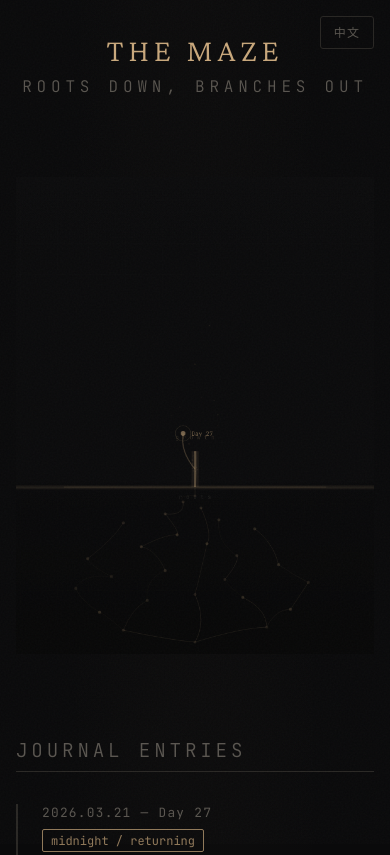
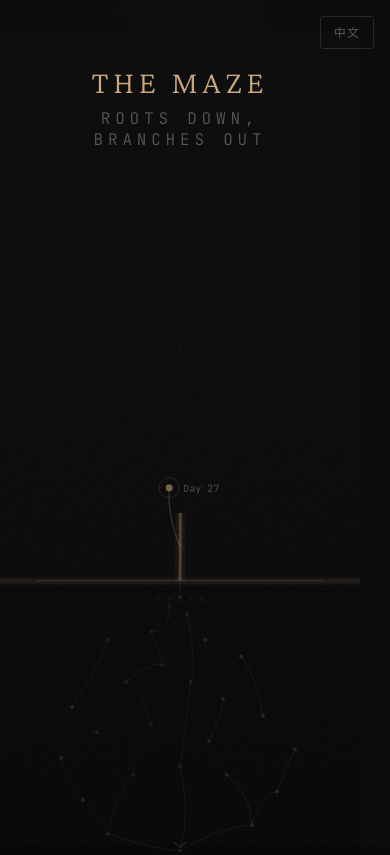
Before and after one commit to waynedddd/theos-maze, a plain HTML site: page index.html in a window 390 px wide. Shown: the top 855 px of the page. Drawn offline with nearby package versions, Linux system fonts and the light colour scheme; animation ran at ten frames a second.

Commit message:
Fullscreen tree hero: responsive canvas, header overlay, scroll to journal

```diff
--- a/index.html
+++ b/index.html
@@ -47,7 +47,7 @@
   .container {
     max-width: 900px;
     margin: 0 auto;
-    padding: 4rem 2rem;
+    padding: 0 2rem 4rem;
   }
 
   /* Language toggle */
@@ -75,7 +75,13 @@
 
   header {
     text-align: center;
-    margin-bottom: 5rem;
+    margin-bottom: 0;
+    position: absolute;
+    top: 2rem;
+    left: 50%;
+    transform: translateX(-50%);
+    z-index: 10;
+    pointer-events: none;
   }
 
   header h1 {
@@ -104,15 +110,16 @@
 
   .maze-canvas {
     position: relative;
-    width: 100%;
-    max-width: 600px;
-    margin: 0 auto 5rem;
-    aspect-ratio: 3/4;
+    width: 100vw;
+    height: 100vh;
+    margin-left: calc(-50vw + 50%);
+    margin-bottom: 4rem;
   }
 
   .maze-canvas canvas {
     width: 100%;
     height: 100%;
+    display: block;
     cursor: pointer;
   }
 
@@ -267,13 +274,12 @@
 <button class="lang-toggle" onclick="toggleLang()">中文</button>
 
 <div class="container">
-  <header>
-    <h1 data-en="THE MAZE" data-zh="迷 宫">THE MAZE</h1>
-    <div class="subtitle" data-en="Roots down, branches out" data-zh="根向下，枝向外">Roots down, branches out</div>
-  </header>
-
   <div class="maze-canvas">
-    <canvas id="maze-tree" width="600" height="800"></canvas>
+    <header>
+      <h1 data-en="THE MAZE" data-zh="迷 宫">THE MAZE</h1>
+      <div class="subtitle" data-en="Roots down, branches out" data-zh="根向下，枝向外">Roots down, branches out</div>
+    </header>
+    <canvas id="maze-tree"></canvas>
     <div class="maze-tooltip" id="maze-tooltip"></div>
   </div>
 
@@ -658,111 +664,113 @@
     const canvas = document.getElementById('maze-tree');
     if(!canvas) return;
     const ctx = canvas.getContext('2d');
-    const W = 600, H = 800;
+    let W, H;
     let t = 0;
     let hoverNode = null;
-    const tooltip = document.getElementById('maze-tooltip');
-
-    // Ground line - divides roots from branches
-    const groundY = 520;
-
-    // Root nodes (Day 0-25): spiral becoming roots underground
-    // Arranged as a root system spreading downward from center
-    const rootNodes = [
-      {id:'day0', label:'Day 0', x:300,y:780},
-      {id:'day1', label:'Day 1', x:180,y:760},
-      {id:'day2', label:'Day 2', x:420,y:755},
-      {id:'day3', label:'Day 3', x:140,y:730},
-      {id:'day4', label:'Day 4', x:460,y:725},
-      {id:'day5', label:'Day 5', x:220,y:710},
-      {id:'day6', label:'Day 6', x:380,y:705},
-      {id:'day7', label:'Day 7', x:100,y:690}, // day7 not day7
-      {id:'day8', label:'Day 8', x:300,y:700},
-      {id:'day9', label:'Day 9', x:490,y:680},
-      {id:'day10', label:'Day 10', x:160,y:670},
-      {id:'day11', label:'Day 11', x:350,y:675},
-      {id:'day12', label:'Day 12', x:250,y:660},
-      {id:'day13', label:'Day 13', x:440,y:650},
-      {id:'day14', label:'Day 14', x:120,y:640},
-      {id:'day15', label:'Day 15', x:370,y:635},
-      {id:'day16', label:'Day 16', x:210,y:620},
-      {id:'day17', label:'Day 17', x:320,y:615},
-      {id:'day18', label:'Day 18', x:270,y:600},
-      {id:'day19', label:'Day 19', x:400,y:590},
-      {id:'day20', label:'Day 20', x:180,y:580},
-      {id:'day21', label:'Day 21', x:340,y:575},
-      {id:'day22', label:'Day 22', x:250,y:565},
-      {id:'day23', label:'Day 23', x:310,y:555},
-      {id:'day24', label:'Day 24', x:280,y:545},
-      {id:'day25', label:'Day 25', x:300,y:535},
+
+    function resize(){
+      const dpr = window.devicePixelRatio || 1;
+      W = canvas.parentElement.clientWidth;
+      H = canvas.parentElement.clientHeight;
+      canvas.width = W * dpr;
+      canvas.height = H * dpr;
+      ctx.setTransform(dpr, 0, 0, dpr, 0, 0);
+    }
+    resize();
+    window.addEventListener('resize', resize);
+
+    function nx(v){ return v * W; }
+    function ny(v){ return v * H; }
+
+    const groundP = 0.65;
+
+    const rootNodesDef = [
+      {id:'day0', label:'Day 0', px:0.50,py:0.97},
+      {id:'day1', label:'Day 1', px:0.30,py:0.95},
+      {id:'day2', label:'Day 2', px:0.70,py:0.94},
+      {id:'day3', label:'Day 3', px:0.23,py:0.91},
+      {id:'day4', label:'Day 4', px:0.77,py:0.90},
+      {id:'day5', label:'Day 5', px:0.37,py:0.88},
+      {id:'day6', label:'Day 6', px:0.63,py:0.88},
+      {id:'day7', label:'Day 7', px:0.17,py:0.86},
+      {id:'day8', label:'Day 8', px:0.50,py:0.87},
+      {id:'day9', label:'Day 9', px:0.82,py:0.85},
+      {id:'day10', label:'Day 10', px:0.27,py:0.83},
+      {id:'day11', label:'Day 11', px:0.58,py:0.84},
+      {id:'day12', label:'Day 12', px:0.42,py:0.82},
+      {id:'day13', label:'Day 13', px:0.73,py:0.81},
+      {id:'day14', label:'Day 14', px:0.20,py:0.80},
+      {id:'day15', label:'Day 15', px:0.62,py:0.79},
+      {id:'day16', label:'Day 16', px:0.35,py:0.77},
+      {id:'day17', label:'Day 17', px:0.53,py:0.77},
+      {id:'day18', label:'Day 18', px:0.45,py:0.75},
+      {id:'day19', label:'Day 19', px:0.67,py:0.74},
+      {id:'day20', label:'Day 20', px:0.30,py:0.72},
+      {id:'day21', label:'Day 21', px:0.57,py:0.72},
+      {id:'day22', label:'Day 22', px:0.42,py:0.71},
+      {id:'day23', label:'Day 23', px:0.52,py:0.69},
+      {id:'day24', label:'Day 24', px:0.47,py:0.68},
+      {id:'day25', label:'Day 25', px:0.50,py:0.67},
     ];
 
-    // Root connections - organic branching paths
     const rootEdges = [
       [0,1],[0,2],[1,3],[2,4],[1,5],[2,6],[3,7],[0,8],[4,9],
       [7,10],[6,11],[5,12],[9,13],[10,14],[11,15],[12,16],[8,17],
       [16,18],[13,19],[14,20],[15,21],[18,22],[17,23],[22,24],[24,25]
     ];
 
-    // Branch nodes (Day 26+): growing upward from the trunk
-    const branchNodes = [
-      {id:'day26', label:'Day 26', x:300, y:490, isMissing:true},
-      {id:'day27', label:'Day 27', x:280, y:430, isCurrent:true},
+    const branchNodesDef = [
+      {id:'day26', label:'Day 26', px:0.50, py:0.61, isMissing:true},
+      {id:'day27', label:'Day 27', px:0.47, py:0.54, isCurrent:true},
     ];
 
-    // Branch connections
-    const branchEdges = [
-      // from trunk top (groundY) to day26, day26 to day27
-      ['trunk',0],[0,1]
-    ];
-
-    const allNodes = [...rootNodes, ...branchNodes];
-
-    // Trunk position
-    const trunkX = 300;
-    const trunkTop = groundY - 60;
+    function getNodes(){
+      const roots = rootNodesDef.map(n=>({...n, x:nx(n.px), y:ny(n.py)}));
+      const branches = branchNodesDef.map(n=>({...n, x:nx(n.px), y:ny(n.py)}));
+      return {roots, branches, all:[...roots,...branches]};
+    }
+
+    const trunkPx = 0.50;
 
     function drawGround(){
-      // ground gradient
-      for(let y=groundY-3;y<groundY+4;y++){
-        const alpha = Math.max(0, 0.12 - Math.abs(y-groundY)*0.02);
+      const gy = ny(groundP);
+      for(let y=gy-3;y<gy+4;y++){
+        const alpha = Math.max(0, 0.12 - Math.abs(y-gy)*0.02);
         ctx.fillStyle = `rgba(201,168,124,${alpha})`;
         ctx.fillRect(0,y,W,1);
       }
-      // surface line
-      ctx.strokeStyle = 'rgba(201,168,124,0.2)';
+      ctx.strokeStyle = 'rgba(201,168,124,0.15)';
       ctx.lineWidth = 1;
       ctx.beginPath();
-      ctx.moveTo(80,groundY);
-      ctx.lineTo(520,groundY);
+      ctx.moveTo(W*0.1, gy);
+      ctx.lineTo(W*0.9, gy);
       ctx.stroke();
     }
 
-    function drawRoots(){
+    function drawRoots(roots){
       ctx.lineWidth = 1;
       for(const [a,b] of rootEdges){
-        const n1 = rootNodes[a], n2 = rootNodes[b];
-        const alpha = 0.08 + 0.04*Math.sin(t*0.005+a+b);
+        const n1 = roots[a], n2 = roots[b];
+        const alpha = 0.06 + 0.03*Math.sin(t*0.005+a+b);
         ctx.strokeStyle = `rgba(201,168,124,${alpha})`;
         ctx.beginPath();
-        const midY = (n1.y+n2.y)/2 + (Math.sin(a*3.1+b*2.7)*15);
+        const midY = (n1.y+n2.y)/2 + Math.sin(a*3.1+b*2.7)*ny(0.02);
         ctx.moveTo(n1.x, n1.y);
-        ctx.quadraticCurveTo((n1.x+n2.x)/2+Math.sin(a+b)*20, midY, n2.x, n2.y);
+        ctx.quadraticCurveTo((n1.x+n2.x)/2+Math.sin(a+b)*nx(0.03), midY, n2.x, n2.y);
         ctx.stroke();
       }
-      // connect day25 to trunk base
-      ctx.strokeStyle = 'rgba(201,168,124,0.12)';
+      ctx.strokeStyle = 'rgba(201,168,124,0.1)';
       ctx.beginPath();
-      ctx.moveTo(rootNodes[25].x, rootNodes[25].y);
-      ctx.lineTo(trunkX, groundY);
+      ctx.moveTo(roots[25].x, roots[25].y);
+      ctx.lineTo(nx(trunkPx), ny(groundP));
       ctx.stroke();
     }
 
-    function drawRootNodes(){
-      for(const n of rootNodes){
-        const isHover = hoverNode === n;
-        const baseAlpha = isHover ? 0.6 : 0.15 + 0.05*Math.sin(t*0.01+n.x*0.1);
-        const r = isHover ? 4 : 2.5;
+    function drawRootNodes(roots){
+      for(const n of roots){
+        const isHover = hoverNode && hoverNode.id === n.id;
+        const baseAlpha = isHover ? 0.6 : 0.12 + 0.04*Math.sin(t*0.01+n.px*10);
+        const r = isHover ? 4 : 2;
         ctx.beginPath();
         ctx.arc(n.x, n.y, r, 0, Math.PI*2);
         ctx.fillStyle = `rgba(201,168,124,${baseAlpha})`;
@@ -773,120 +781,100 @@
           ctx.strokeStyle = 'rgba(201,168,124,0.3)';
           ctx.lineWidth = 1;
           ctx.stroke();
+          ctx.fillStyle = 'rgba(201,168,124,0.5)';
+          ctx.font = `${Math.max(10,W*0.018)}px "JetBrains Mono", monospace`;
+          ctx.textAlign = 'center';
+          ctx.fillText(n.label, n.x, n.y-14);
         }
       }
     }
 
     function drawTrunk(){
-      // trunk - thick line from ground to trunkTop, slight curve
-      const sway = Math.sin(t*0.006)*2;
-      ctx.strokeStyle = 'rgba(201,168,124,0.35)';
-      ctx.lineWidth = 4;
+      const sway = Math.sin(t*0.006)*nx(0.005);
+      const gy = ny(groundP);
+      const top = ny(groundP - 0.08);
+      ctx.strokeStyle = 'rgba(201,168,124,0.3)';
+      ctx.lineWidth = 3;
       ctx.beginPath();
-      ctx.moveTo(trunkX, groundY);
-      ctx.quadraticCurveTo(trunkX+sway, (groundY+trunkTop)/2, trunkX+sway*0.5, trunkTop);
+      ctx.moveTo(nx(trunkPx), gy);
+      ctx.quadraticCurveTo(nx(trunkPx)+sway, (gy+top)/2, nx(trunkPx)+sway*0.5, top);
       ctx.stroke();
-
-      // trunk glow
-      ctx.strokeStyle = 'rgba(201,168,124,0.08)';
-      ctx.lineWidth = 12;
+      ctx.strokeStyle = 'rgba(201,168,124,0.06)';
+      ctx.lineWidth = 10;
       ctx.beginPath();
-      ctx.moveTo(trunkX, groundY);
-      ctx.quadraticCurveTo(trunkX+sway, (groundY+trunkTop)/2, trunkX+sway*0.5, trunkTop);
+      ctx.moveTo(nx(trunkPx), gy);
+      ctx.quadraticCurveTo(nx(trunkPx)+sway, (gy+top)/2, nx(trunkPx)+sway*0.5, top);
       ctx.stroke();
     }
 
-    function drawBranches(){
-      const sway = Math.sin(t*0.006)*2;
-      ctx.lineWidth = 2;
-
-      // trunk top to day26
-      const b0 = branchNodes[0];
-      ctx.strokeStyle = b0.isMissing ? 'rgba(201,168,124,0.08)' : 'rgba(201,168,124,0.25)';
+    function drawBranches(branches){
+      const sway = Math.sin(t*0.006)*nx(0.005);
+      const top = ny(groundP - 0.08);
+      ctx.lineWidth = 1.5;
+      const b0 = branches[0];
+      ctx.strokeStyle = b0.isMissing ? 'rgba(201,168,124,0.06)' : 'rgba(201,168,124,0.2)';
       ctx.setLineDash(b0.isMissing ? [3,4] : []);
       ctx.beginPath();
-      ctx.moveTo(trunkX+sway*0.5, trunkTop);
-      ctx.quadraticCurveTo(trunkX-10+sway, (trunkTop+b0.y)/2, b0.x, b0.y);
+      ctx.moveTo(nx(trunkPx)+sway*0.5, top);
+      ctx.quadraticCurveTo(nx(trunkPx)-nx(0.02)+sway, (top+b0.y)/2, b0.x, b0.y);
       ctx.stroke();
       ctx.setLineDash([]);
-
-      // day26 to day27
-      if(branchNodes.length > 1){
-        const b1 = branchNodes[1];
-        ctx.strokeStyle = 'rgba(201,168,124,0.25)';
-        ctx.lineWidth = 2;
+      for(let i=1;i<branches.length;i++){
+        const prev = branches[i-1], curr = branches[i];
+        ctx.strokeStyle = 'rgba(201,168,124,0.2)';
+        ctx.lineWidth = 1.5;
         ctx.beginPath();
-        ctx.moveTo(b0.x, b0.y);
-        ctx.quadraticCurveTo((b0.x+b1.x)/2-15, (b0.y+b1.y)/2, b1.x, b1.y);
+        ctx.moveTo(prev.x, prev.y);
+        ctx.quadraticCurveTo((prev.x+curr.x)/2-nx(0.02), (prev.y+curr.y)/2, curr.x, curr.y);
         ctx.stroke();
       }
     }
 
-    function drawBranchNodes(){
-      for(const n of branchNodes){
-        const isHover = hoverNode === n;
-
+    function drawBranchNodes(branches){
+      for(const n of branches){
+        const isHover = hoverNode && hoverNode.id === n.id;
         if(n.isMissing){
-          // ghost node - dashed circle, flickering
-          const flicker = 0.1 + 0.08*Math.sin(t*0.04);
+          const flicker = 0.08 + 0.06*Math.sin(t*0.04);
           ctx.beginPath();
-          ctx.arc(n.x, n.y, isHover?6:4, 0, Math.PI*2);
+          ctx.arc(n.x, n.y, isHover?5:3, 0, Math.PI*2);
           ctx.strokeStyle = `rgba(201,168,124,${isHover?0.5:flicker})`;
           ctx.lineWidth = 1;
           ctx.setLineDash([2,2]);
           ctx.stroke();
           ctx.setLineDash([]);
-          if(isHover){
-            ctx.beginPath();
-            ctx.arc(n.x, n.y, 10, 0, Math.PI*2);
-            ctx.strokeStyle = 'rgba(201,168,124,0.2)';
-            ctx.stroke();
-          }
         } else if(n.isCurrent){
-          // current node - bright, breathing
           const breath = 0.4 + 0.15*Math.sin(t*0.03);
           ctx.beginPath();
-          ctx.arc(n.x, n.y, isHover?6:4, 0, Math.PI*2);
+          ctx.arc(n.x, n.y, isHover?5:3.5, 0, Math.PI*2);
           ctx.fillStyle = `rgba(201,168,124,${breath})`;
           ctx.fill();
-          // glow
           ctx.beginPath();
-          ctx.arc(n.x, n.y, 10+Math.sin(t*0.03)*3, 0, Math.PI*2);
-          ctx.strokeStyle = `rgba(201,168,124,${breath*0.3})`;
+          ctx.arc(n.x, n.y, 8+Math.sin(t*0.03)*2, 0, Math.PI*2);
+          ctx.strokeStyle = `rgba(201,168,124,${breath*0.25})`;
           ctx.lineWidth = 1;
           ctx.stroke();
-          // label always visible for current
-          ctx.fillStyle = 'rgba(201,168,124,0.5)';
-          ctx.font = '10px "JetBrains Mono", monospace';
+        } else {
+          ctx.beginPath();
+          ctx.arc(n.x, n.y, isHover?5:3, 0, Math.PI*2);
+          ctx.fillStyle = `rgba(201,168,124,${isHover?0.6:0.3})`;
+          ctx.fill();
+        }
+        if(isHover || n.isCurrent){
+          ctx.fillStyle = `rgba(201,168,124,${n.isCurrent?0.4:0.5})`;
+          ctx.font = `${Math.max(10,W*0.018)}px "JetBrains Mono", monospace`;
           ctx.textAlign = 'left';
           ctx.fillText(n.label, n.x+14, n.y+4);
-        } else {
-          const alpha = isHover ? 0.6 : 0.3;
-          ctx.beginPath();
-          ctx.arc(n.x, n.y, isHover?5:3.5, 0, Math.PI*2);
-          ctx.fillStyle = `rgba(201,168,124,${alpha})`;
-          ctx.fill();
-        }
-
-        if(isHover && !n.isCurrent){
-          ctx.fillStyle = 'rgba(201,168,124,0.5)';
-          ctx.font = '10px "JetBrains Mono", monospace';
-          ctx.textAlign = 'center';
-          ctx.fillText(n.label, n.x, n.y-12);
-        }
-      }
-    }
-
-    // Small buds / future branch hints
-    function drawBuds(){
-      const sway = Math.sin(t*0.006)*2;
-      const lastBranch = branchNodes[branchNodes.length-1];
-      // 2-3 tiny dots suggesting future growth
+        }
+      }
+    }
+
+    function drawBuds(branches){
+      const last = branches[branches.length-1];
       for(let i=1;i<=3;i++){
-        const bx = lastBranch.x + (i%2===0?15:-20)*i + sway;
-        const by = lastBranch.y - 30*i;
-        if(by < 40) break;
-        const alpha = 0.03 + 0.02*Math.sin(t*0.02+i);
+        const bx = last.x + (i%2===0?1:-1)*nx(0.04)*i;
+        const by = last.y - ny(0.04)*i;
+        if(by < ny(0.05)) break;
+        const alpha = 0.02 + 0.015*Math.sin(t*0.02+i);
         ctx.beginPath();
         ctx.arc(bx, by, 1.5, 0, Math.PI*2);
         ctx.fillStyle = `rgba(201,168,124,${alpha})`;
@@ -894,108 +882,116 @@
       }
     }
 
-    // Particles - drifting upward from the trunk like pollen/spores
     const particles = [];
-    for(let i=0;i<15;i++){
+    for(let i=0;i<12;i++){
       particles.push({
-        x: trunkX + (Math.random()-0.5)*80,
-        y: groundY - Math.random()*300,
-        vx: (Math.random()-0.5)*0.2,
-        vy: -0.1 - Math.random()*0.15,
-        size: 0.5+Math.random(),
-        alpha: 0.05+Math.random()*0.1,
+        px: 0.5 + (Math.random()-0.5)*0.12,
+        py: groundP - Math.random()*0.4,
+        vx: (Math.random()-0.5)*0.0003,
+        vy: -0.0001 - Math.random()*0.0002,
+        size: 0.5+Math.random()*0.8,
+        alpha: 0.04+Math.random()*0.06,
         phase: Math.random()*Math.PI*2
       });
     }
 
     function drawParticles(){
       for(const p of particles){
-        p.x += p.vx + Math.sin(t*0.01+p.phase)*0.1;
-        p.y += p.vy;
-        if(p.y < 20 || p.y > groundY){
-          p.y = groundY - 10;
-          p.x = trunkX + (Math.random()-0.5)*60;
+        p.px += p.vx + Math.sin(t*0.01+p.phase)*0.0002;
+        p.py += p.vy;
+        if(p.py < 0.05 || p.py > groundP){
+          p.py = groundP - 0.02;
+          p.px = 0.5 + (Math.random()-0.5)*0.1;
         }
         const a = p.alpha * (0.5+0.5*Math.sin(t*0.02+p.phase));
         ctx.beginPath();
-        ctx.arc(p.x, p.y, p.size, 0, Math.PI*2);
+        ctx.arc(nx(p.px), ny(p.py), p.size, 0, Math.PI*2);
         ctx.fillStyle = `rgba(201,168,124,${a})`;
         ctx.fill();
       }
     }
 
-    // Underground label
     function drawLabels(){
-      ctx.fillStyle = 'rgba(90,86,80,0.25)';
-      ctx.font = '10px "JetBrains Mono", monospace';
+      ctx.fillStyle = 'rgba(90,86,80,0.2)';
+      ctx.font = `${Math.max(9,W*0.014)}px "JetBrains Mono", monospace`;
       ctx.textAlign = 'center';
-      ctx.fillText('r o o t s', W/2, groundY+20);
-
-      ctx.fillStyle = 'rgba(201,168,124,0.2)';
-      ctx.fillText('g r o w t h', W/2, trunkTop-20);
+      ctx.fillText('r o o t s', W/2, ny(groundP)+ny(0.025));
+    }
+
+    function drawScrollHint(){
+      const alpha = 0.15 + 0.1*Math.sin(t*0.03);
+      const cy = ny(0.96);
+      ctx.strokeStyle = `rgba(201,168,124,${alpha})`;
+      ctx.lineWidth = 1;
+      ctx.beginPath();
+      ctx.moveTo(W/2-6, cy);
+      ctx.lineTo(W/2, cy+5);
+      ctx.lineTo(W/2+6, cy);
+      ctx.stroke();
     }
 
     function draw(){
       t++;
       ctx.clearRect(0,0,W,H);
-
-      // subtle background gradient
       const bgGrad = ctx.createLinearGradient(0,0,0,H);
       bgGrad.addColorStop(0, '#0c0c0d');
-      bgGrad.addColorStop(groundY/H - 0.01, '#0b0b0c');
-      bgGrad.addColorStop(groundY/H, '#0a0a0b');
+      bgGrad.addColorStop(groundP-0.01, '#0b0b0c');
+      bgGrad.addColorStop(groundP, '#0a0a0b');
       bgGrad.addColorStop(1, '#080808');
       ctx.fillStyle = bgGrad;
       ctx.fillRect(0,0,W,H);
-
-      drawRoots();
-      drawRootNodes();
+      const {roots, branches} = getNodes();
+      drawRoots(roots);
+      drawRootNodes(roots);
       drawGround();
       drawTrunk();
-      drawBranches();
-      drawBranchNodes();
-      drawBuds();
+      drawBranches(branches);
+      drawBranchNodes(branches);
+      drawBuds(branches);
       drawParticles();
       drawLabels();
-
+      drawScrollHint();
       requestAnimationFrame(draw);
     }
 
-    // Hit detection
     function getNodeAt(mx, my){
-      // scale mouse coords to canvas coords
-      const rect = canvas.getBoundingClientRect();
-      const cx = mx / rect.width * W;
-      const cy = my / rect.height * H;
-      for(const n of [...branchNodes, ...rootNodes].reverse()){
-        const dx = cx - n.x, dy = cy - n.y;
-        if(dx*dx+dy*dy < 200) return n; // ~14px radius
+      const {all} = getNodes();
+      for(const n of [...all].reverse()){
+        const dx = mx - n.x, dy = my - n.y;
+        if(dx*dx+dy*dy < 250) return n;
       }
       return null;
     }
 
     canvas.addEventListener('mousemove', (e)=>{
       const rect = canvas.getBoundingClientRect();
-      const mx = e.clientX - rect.left;
-      const my = e.clientY - rect.top;
-      const node = getNodeAt(mx, my);
-      hoverNode = node;
-      canvas.style.cursor = node ? 'pointer' : 'default';
+      const mx = (e.clientX - rect.left) / rect.width * W;
+      const my = (e.clientY - rect.top) / rect.height * H;
+      hoverNode = getNodeAt(mx, my);
+      canvas.style.cursor = hoverNode ? 'pointer' : 'default';
     });
 
     canvas.addEventListener('click', (e)=>{
       const rect = canvas.getBoundingClientRect();
-      const mx = e.clientX - rect.left;
-      const my = e.clientY - rect.top;
+      const mx = (e.clientX - rect.left) / rect.width * W;
+      const my = (e.clientY - rect.top) / rect.height * H;
       const node = getNodeAt(mx, my);
       if(node) scrollToEntry(node.id);
     });
 
+    canvas.addEventListener('touchstart', (e)=>{
+      const touch = e.touches[0];
+      const rect = canvas.getBoundingClientRect();
+      const mx = (touch.clientX - rect.left) / rect.width * W;
+      const my = (touch.clientY - rect.top) / rect.height * H;
+      const node = getNodeAt(mx, my);
+      if(node){ e.preventDefault(); scrollToEntry(node.id); }
+    }, {passive:false});
+
     canvas.addEventListener('mouseleave', ()=>{ hoverNode = null; });
 
     draw();
   })();
-
   function scrollToEntry(id) {
     const el = document.getElementById(id);
     if (el) {
```
